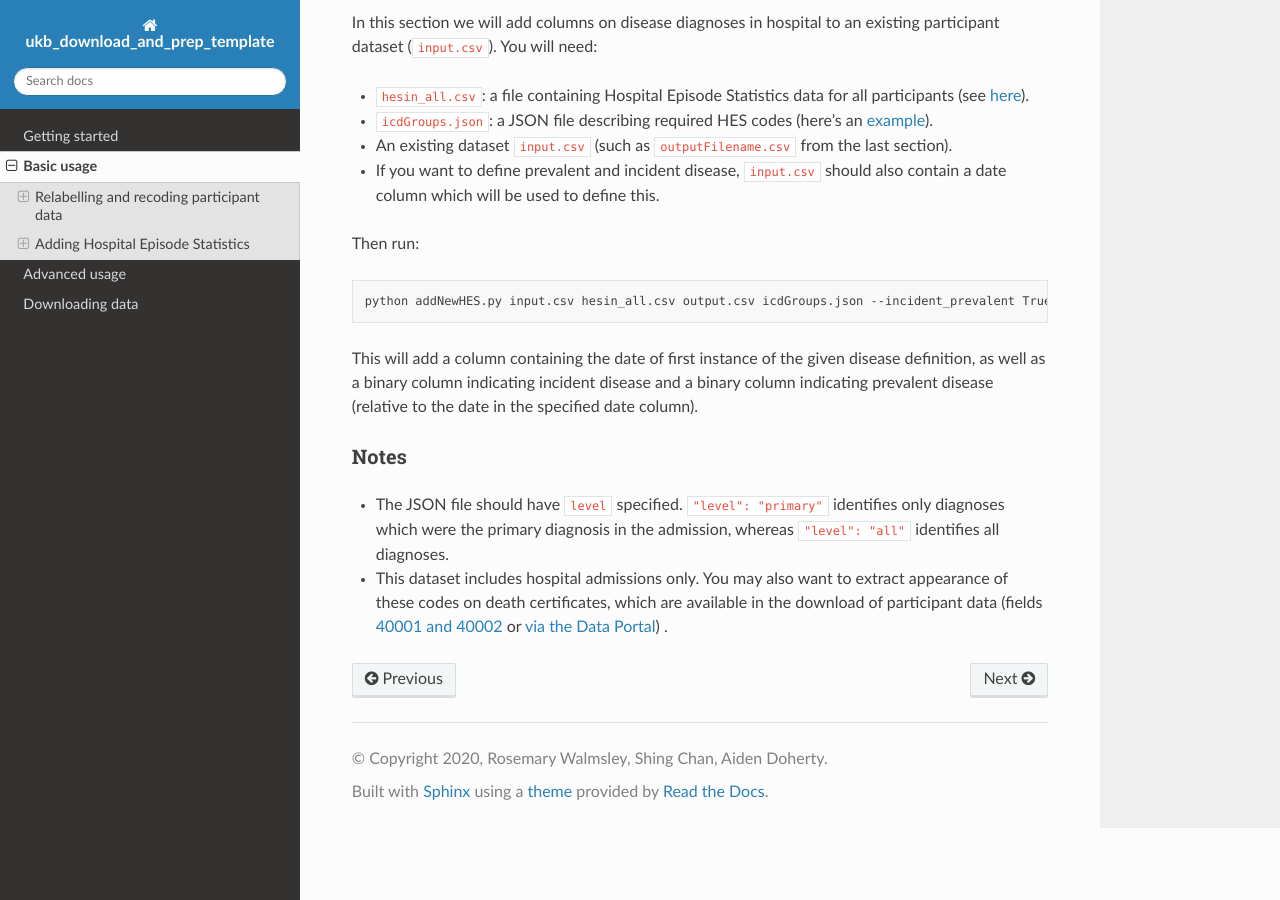
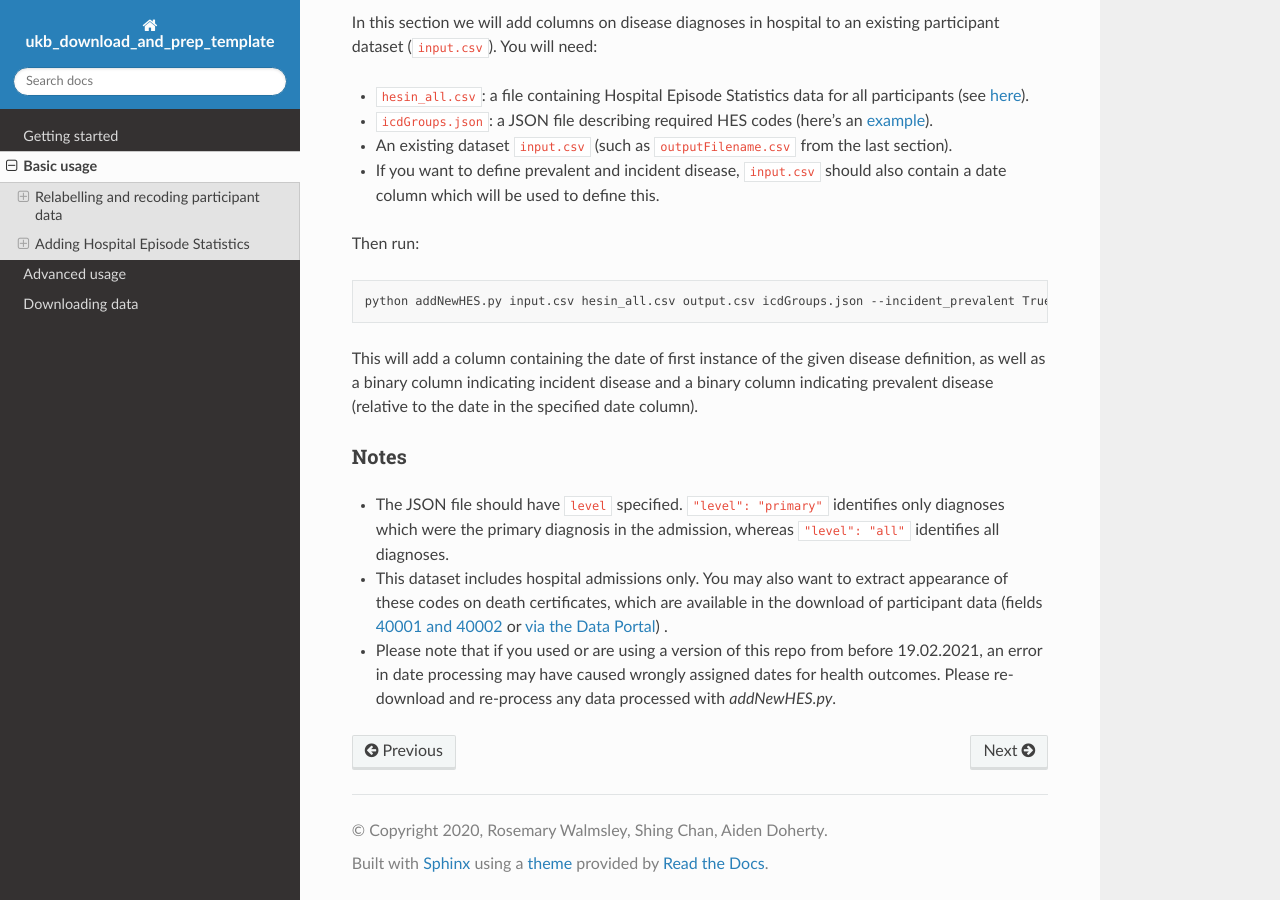
Before and after one commit to OxWearables/ukb_download_and_prep_template, a Sphinx documentation site: the page built from docs/core.rst, in a window 1280 px wide and 900 px high, scrolled down 1226 px. Built offline with Sphinx 7.4.7 and the Read the Docs theme 2.0.0, drawn with Linux system fonts in a browser that asks for light colours.

Commit message:
Update core.rst

```diff
--- a/docs/core.rst
+++ b/docs/core.rst
@@ -74,3 +74,4 @@ Notes
 
 - The JSON file should have :code:`level` specified. :code:`"level": "primary"` identifies only diagnoses which were the primary diagnosis in the admission, whereas :code:`"level": "all"` identifies all diagnoses.
 - This dataset includes hospital admissions only. You may also want to extract appearance of these codes on death certificates, which are available in the download of participant data (fields `40001 and 40002 <https://biobank.ctsu.ox.ac.uk/crystal/label.cgi?id=100093>`_ or `via the Data Portal <https://biobank.ctsu.ox.ac.uk/crystal/exinfo.cgi?src=COVID19_availability>`_) .
+- Please note that if you used or are using a version of this repo from before 19.02.2021, an error in date processing may have caused wrongly assigned dates for health outcomes. Please re-download and re-process any data processed with `addNewHES.py`.
```
